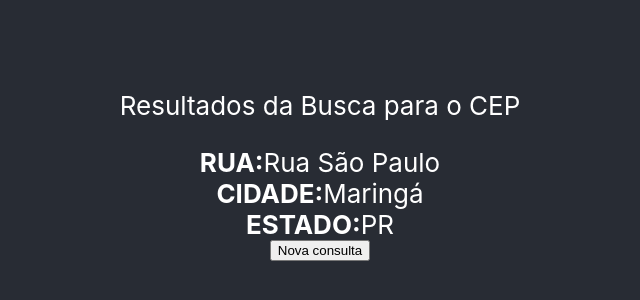
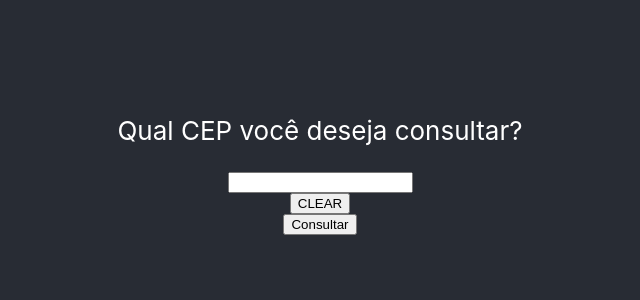
Before and after one commit to hlruffo/ConsultaCEP, a React (Create React App) app: page / in a window 1280 px wide. Shown: the part 238-538 px from the top of the page, without its empty margins (320-960 px from the left). Built offline with nearby package versions, Linux system fonts and the light colour scheme.

Commit message:
Erro na função de processamento de erro ainda não encontrado

```diff
--- a/package.json
+++ b/package.json
@@ -6,6 +6,7 @@
     "@testing-library/jest-dom": "^5.16.5",
     "@testing-library/react": "^13.4.0",
     "@testing-library/user-event": "^13.5.0",
+    "cep-promise": "^4.2.0",
     "react": "^18.2.0",
     "react-dom": "^18.2.0",
     "react-scripts": "5.0.1",
--- a/src/App.js
+++ b/src/App.js
@@ -1,17 +1,29 @@
 import './App.css';
+import { useState } from 'react';
 import Erro from './Components/Erro';
 import Pesquisa from './Components/Pesquisa';
 import Resultado from './Components/Resultado';
+import Carregando from './Components/Carregando';
 
 function App() {
+  const [nomeTela, setNomeTela] = useState("PESQUISA")
+  const [resultado, setResultado] = useState({})
+  const [errorMessage, setErrorMessage] = useState("")
+
+  function goTo(nomeTela) {
+    setNomeTela(nomeTela)
+  }
   return (
     <>
-      <Resultado result={{
-        "RUA": "Rua São Paulo",
-        "CIDADE": "Maringá",
-        "ESTADO": "PR"
-      }} />
+      <div className="App">
+        <header className="App-header">
 
+          {nomeTela === "PESQUISA" ? <Pesquisa goTo={goTo} setResultado={setResultado} /> : null}
+          {nomeTela === "RESULTADO" ? <Resultado goTo={goTo} result={resultado} /> : null}
+          {nomeTela === "ERRO" ? <Erro goTo={goTo} errorMessage={errorMessage} setErrorMessage={setErrorMessage}/> : null}
+          {nomeTela === "CARREGANDO" ? <Carregando goTo={goTo} /> : null}
+        </header>
+      </div>
 
     </>
   )
--- a/src/Components/Carregando.js
+++ b/src/Components/Carregando.js
@@ -1,14 +1,13 @@
-function Carregando() {
+function Carregando(props) {
+  const goTo = props.goTo
   return (
-      <div className="App">
-        <header className="App-header">
+    <>
       <p>
         Carregando
       </p>
 
-          <button>Cancelar</button>
-        </header>
-      </div>
+      <button onClick={() => goTo("PESQUISA")}>Cancelar</button>
+    </>
   );
 }
 
--- a/src/Components/Erro.js
+++ b/src/Components/Erro.js
@@ -1,16 +1,13 @@
 function Erro(props) {
+  const goTo = props.goTo
 
-    return (
-      <div className="App">
-        <header className="App-header">
-          <p>
-             CEP não encontrado
-          </p>
-          <p>{props.errorMessage}</p>
-          <button>Nova consulta</button>
-        </header>
-      </div>
-    );
-  }
+  return (<>
 
-  export default Erro
+    <p>{props.errorMessage}</p>
+    <button onClick={() => goTo("PESQUISA")}>Nova consulta</button>
+  </>
+
+  );
+}
+
+export default Erro
--- a/src/Components/Pesquisa.js
+++ b/src/Components/Pesquisa.js
@@ -1,15 +1,59 @@
+import { useState } from "react";
+import consultarCep from "cep-promise"
 
-function Pesquisa() {
-    return (
-      <div className="App">
-        <header className="App-header">
-          <p>
-            Qual CEP você deseja consultar?
-          </p>
-          <input />
-          <button>Consultar</button>
-        </header>
-      </div>
-    );
+
+function numbersOnly(str) {
+  return str.replace(/[^\d]/g, "")  // exclui do input caracteres não numéricos
+}
+
+
+function Pesquisa(props) {
+  const goTo = props.goTo
+  const [cepNumber, setCepNumber] = useState("")
+  const setResultado = props.setResultado
+  const setErrorMessage = props.setErrorMessage
+
+  function handleSuccess(dadosCep) {
+    const resultado = {
+      "Estado": dadosCep.state,
+      "Cidade": dadosCep.city,
+      "Bairro": dadosCep.neighborhood,
+      "Logradouro": dadosCep.street,
+    }
+    setResultado(resultado)
+    goTo("RESULTADO")
   }
-  export default Pesquisa
+
+  function handleError(err) {
+    //const errorMessage = err.message
+    //console.log(errorMessage)
+    setErrorMessage(err.message)
+  }
+
+  function handleSearch() {
+    consultarCep(cepNumber)
+      .then(handleSuccess)
+      .catch(handleError)
+  }
+
+
+  function handleChange(event) {
+    const value = event.target.value
+    setCepNumber(numbersOnly(value))
+  }
+
+  function clear() {
+    setCepNumber("")
+  }
+
+  return (
+    <>
+      <p>Qual CEP você deseja consultar?</p>
+      <input onChange={handleChange} value={numbersOnly(cepNumber)} />
+      <button onClick={clear}> CLEAR</button>
+      <button onClick={handleSearch}>Consultar</button>
+    </>
+
+  );
+}
+export default Pesquisa
--- a/src/Components/Resultado.js
+++ b/src/Components/Resultado.js
@@ -1,22 +1,21 @@
 function Resultado(props) {
+    const goTo = props.goTo
     const result = props.result
     const keys = Object.keys(result)
     const elements = keys.map(key => (
         <span key={key}><b>{key}:</b>{result[key]}</span>
     ))
     return (
-        <div className="App">
-            <header className="App-header">
-                <p>
-                    Resultados da Busca para o CEP
-                </p>
-                {elements}
-                {/* <span><b>Rua:{props.rua}</b></span>
+        <>
+            <p>
+                Resultados da Busca para o CEP {result.cep}
+            </p>
+            {elements}
+            {/* <span><b>Rua:{props.rua}</b></span>
                 <span><b>Cidade:{props.rua}</b></span>
                 <span><b>Estado:{props.rua}</b></span> */}
-                <button>Nova consulta</button>
-            </header>
-        </div>
+            <button onClick={() => goTo("PESQUISA")}>Nova consulta</button>
+        </>
     );
 }
 export default Resultado
```
Also changed, not shown: 1 other file (tests, documents, lock files or other folders). Lines whose indentation alone changed are shown as unchanged.
